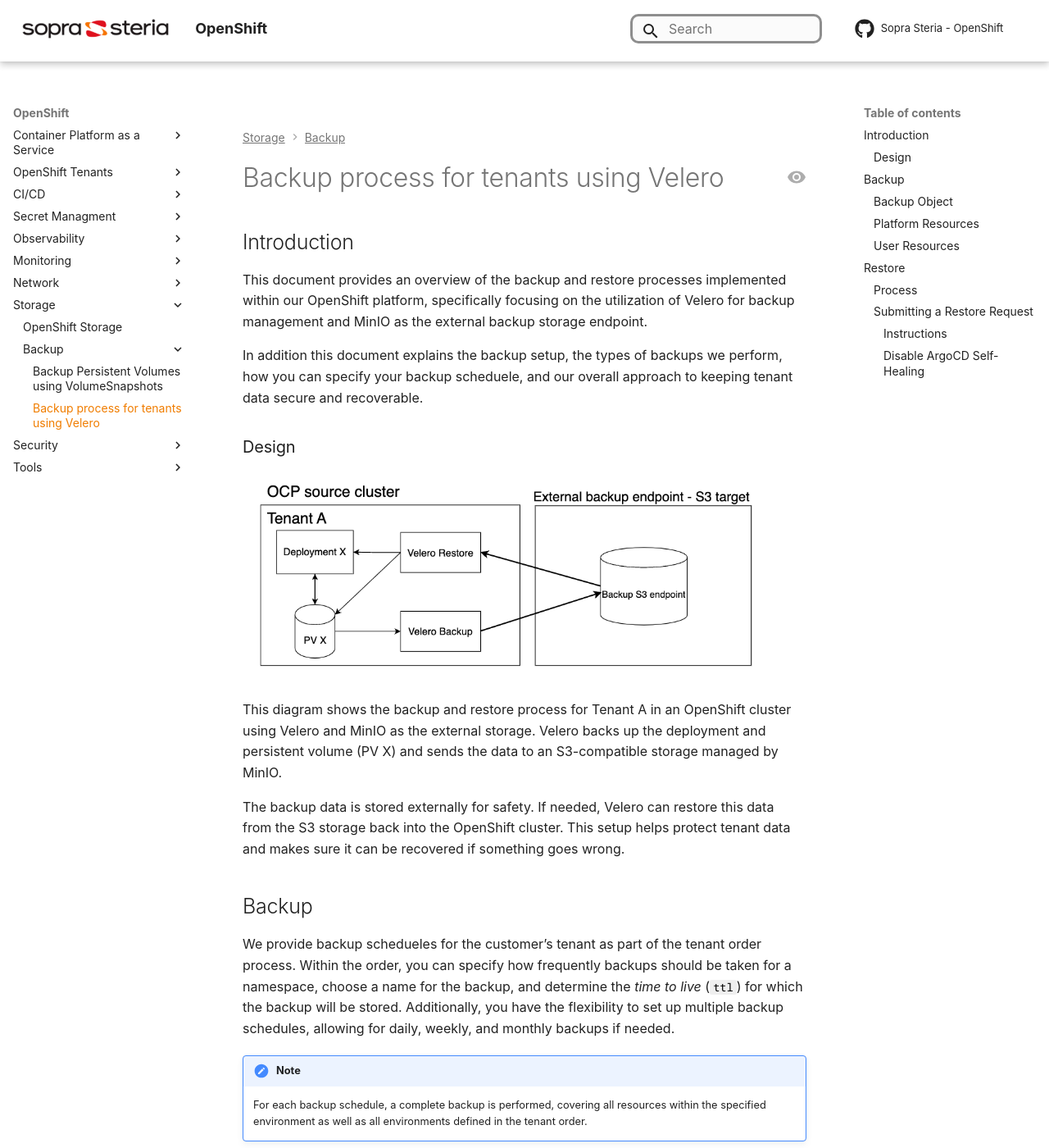
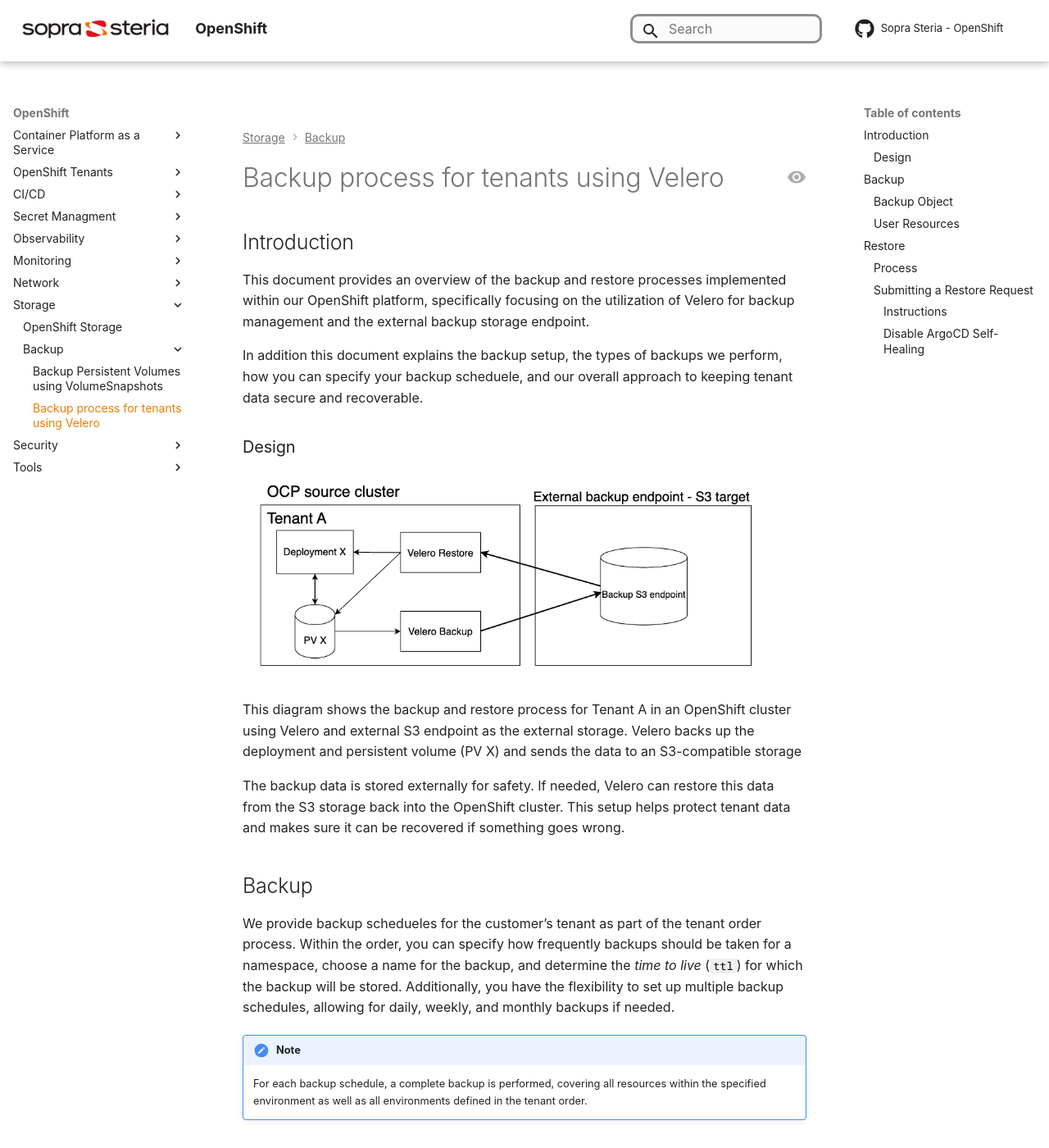
Before and after one commit to Sopra-Steria-Norge-Kubernetes/OpenShift, an MkDocs documentation site: the page built from docs/Storage/Backup/backup-process-for-tenants-using-velero.md, in a window 1280 px wide and 1400 px high. Shown: the whole window at 82% size. Built offline with MkDocs 1.6.1 and Material for MkDocs 9.7.7, drawn with Linux system fonts in a browser that asks for light colours; some web fonts are replaced; comment, search, counter and statistics services are not loaded; some of the changed text lies outside the part shown.

Commit message:
fix backup documentation

```diff
--- a/docs/Storage/Backup/backup-process-for-tenants-using-velero.md
+++ b/docs/Storage/Backup/backup-process-for-tenants-using-velero.md
@@ -1,6 +1,6 @@
 ## Introduction
 
-This document provides an overview of the backup and restore processes implemented within our OpenShift platform, specifically focusing on the utilization of Velero for backup management and MinIO as the external backup storage endpoint.
+This document provides an overview of the backup and restore processes implemented within our OpenShift platform, specifically focusing on the utilization of Velero for backup management and the external backup storage endpoint.
 
 In addition this document explains the backup setup, the types of backups we perform, how you can specify your backup scheduele, and our overall approach to keeping tenant data secure and recoverable.
 
@@ -8,7 +8,7 @@
 
 ![image.png](../../img/Storage/backup1.png)
 
-This diagram shows the backup and restore process for Tenant A in an OpenShift cluster using Velero and MinIO as the external storage. Velero backs up the deployment and persistent volume (PV X) and sends the data to an S3-compatible storage managed by MinIO.
+This diagram shows the backup and restore process for Tenant A in an OpenShift cluster using Velero and external S3 endpoint as the external storage. Velero backs up the deployment and persistent volume (PV X) and sends the data to an S3-compatible storage
 
 The backup data is stored externally for safety. If needed, Velero can restore this data from the S3 storage back into the OpenShift cluster. This setup helps protect tenant data and makes sure it can be recovered if something goes wrong.
 
@@ -50,13 +50,6 @@
 
 - [Hot to configure a backup scheduele for your tenant](../../OpenShift%20Tenants/Tenant%20features/backup.md)
 
-### Platform Resources
-
-The table below shows who is responsible for performing backups, selecting which platform resources need to be backed up, determining the backup frequency, and deciding how long the backups should be stored. It provides a clear view of the roles and responsibilities involved in managing the backup process for platform resources.
-
-| Resources to be included      | Backup name      | Scheduele | Time to live |
-| ----------------------------- | ---------------- | --------- | ------------- |
-|:material-check: Sopra Steria       |:material-check: Sopra Steria  |:material-check: Sopra Steria |:material-check: Sopra Steria |
 
 ### User Resources
 
```
